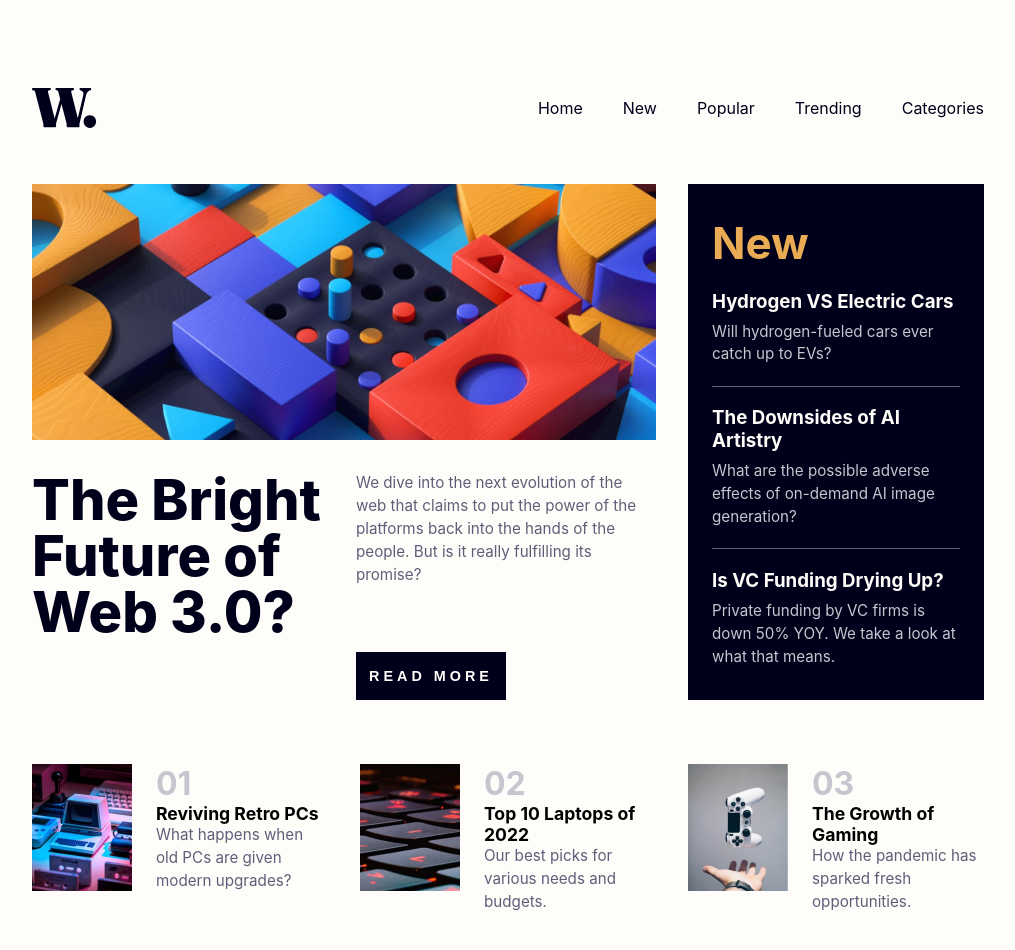
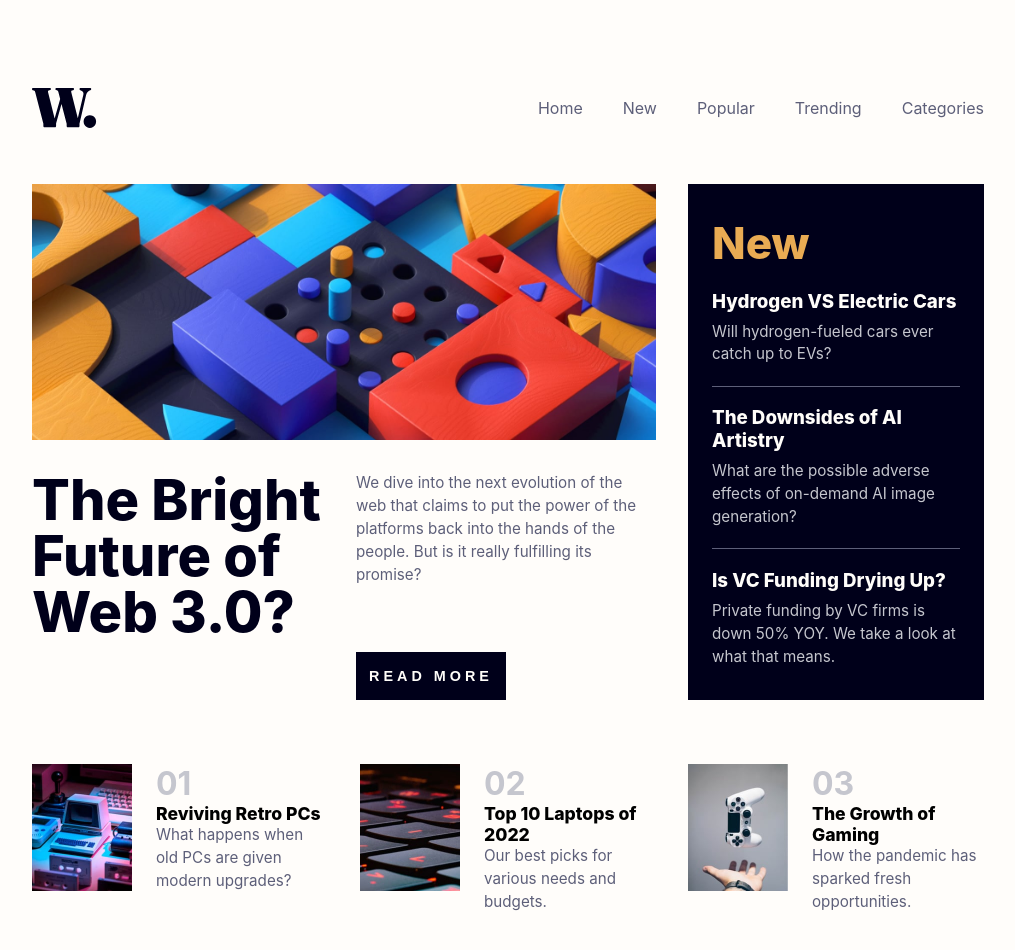
Before and after one commit to juangrana1/news-homepage, a React (Vite) app: page / in a window 1280 px wide. Shown: the top 950 px of the page, without its empty margins (132-1147 px from the left). Built offline with nearby package versions, Linux system fonts and the light colour scheme; a web font is replaced by a local one.

Commit message:
small design changes

```diff
--- a/src/main.scss
+++ b/src/main.scss
@@ -54,7 +54,7 @@ a {
       margin-right: 2.5rem;
 
       &__a {
-        color: $color-vd-grayish-blue;
+        color: $color-d-grayish-blue;
 
         &:hover {
           color: $color-soft-orange;
--- a/src/scss/_mixins.scss
+++ b/src/scss/_mixins.scss
@@ -84,6 +84,7 @@
     &__title {
       color: $color-soft-orange;
       font-size: 2.75rem;
+      font-weight: 800;
     }
 
     &__divider {
@@ -96,6 +97,7 @@
       &__title {
         color: $color-off-white;
         margin-bottom: 0.5rem;
+        font-weight: 800;
 
         &--hover {
           color: $color-soft-orange;
@@ -141,6 +143,7 @@
 
       &__title {
         font-size: 1.1rem;
+        font-weight: 800;
 
         display: flex;
         align-items: center;
```
